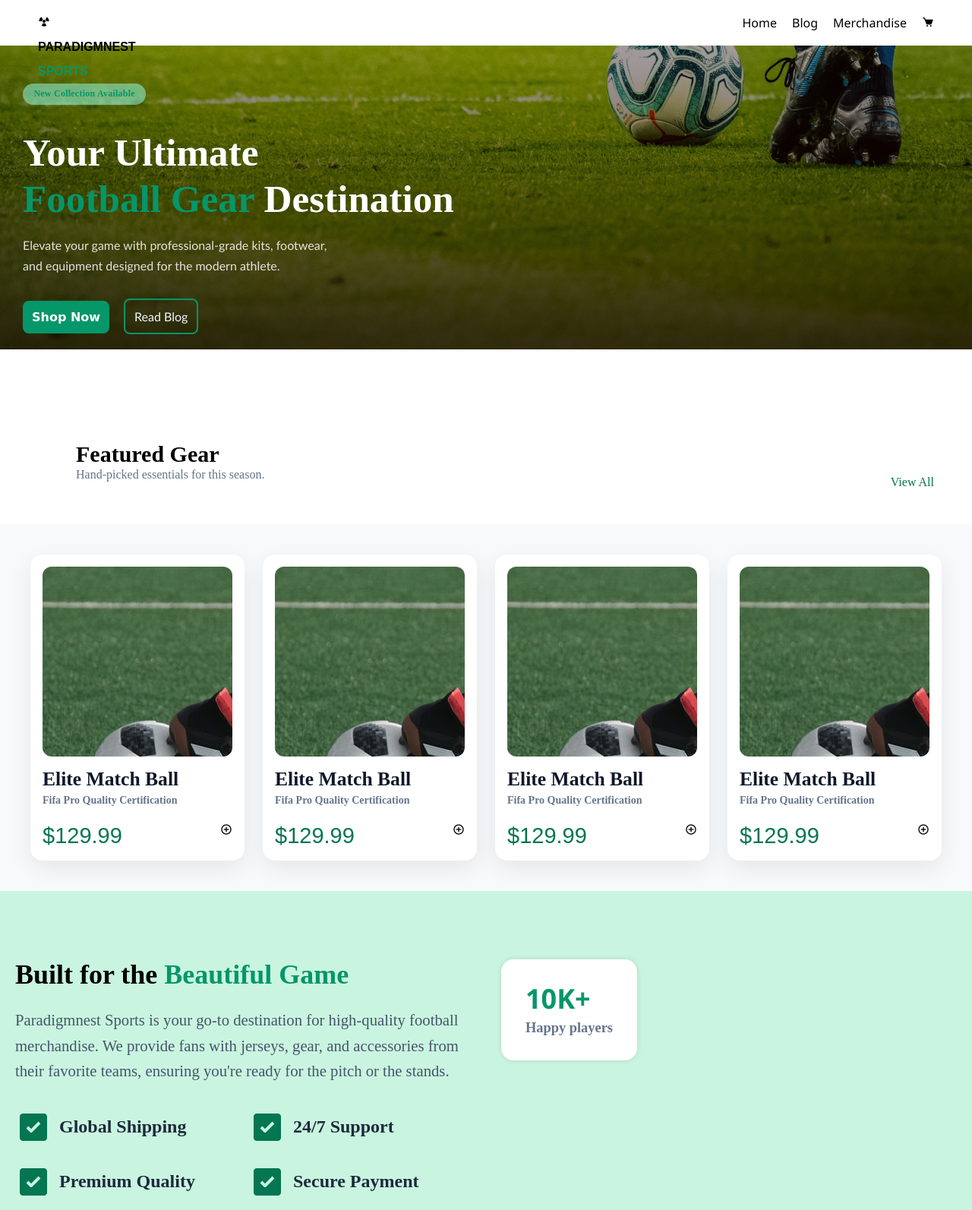
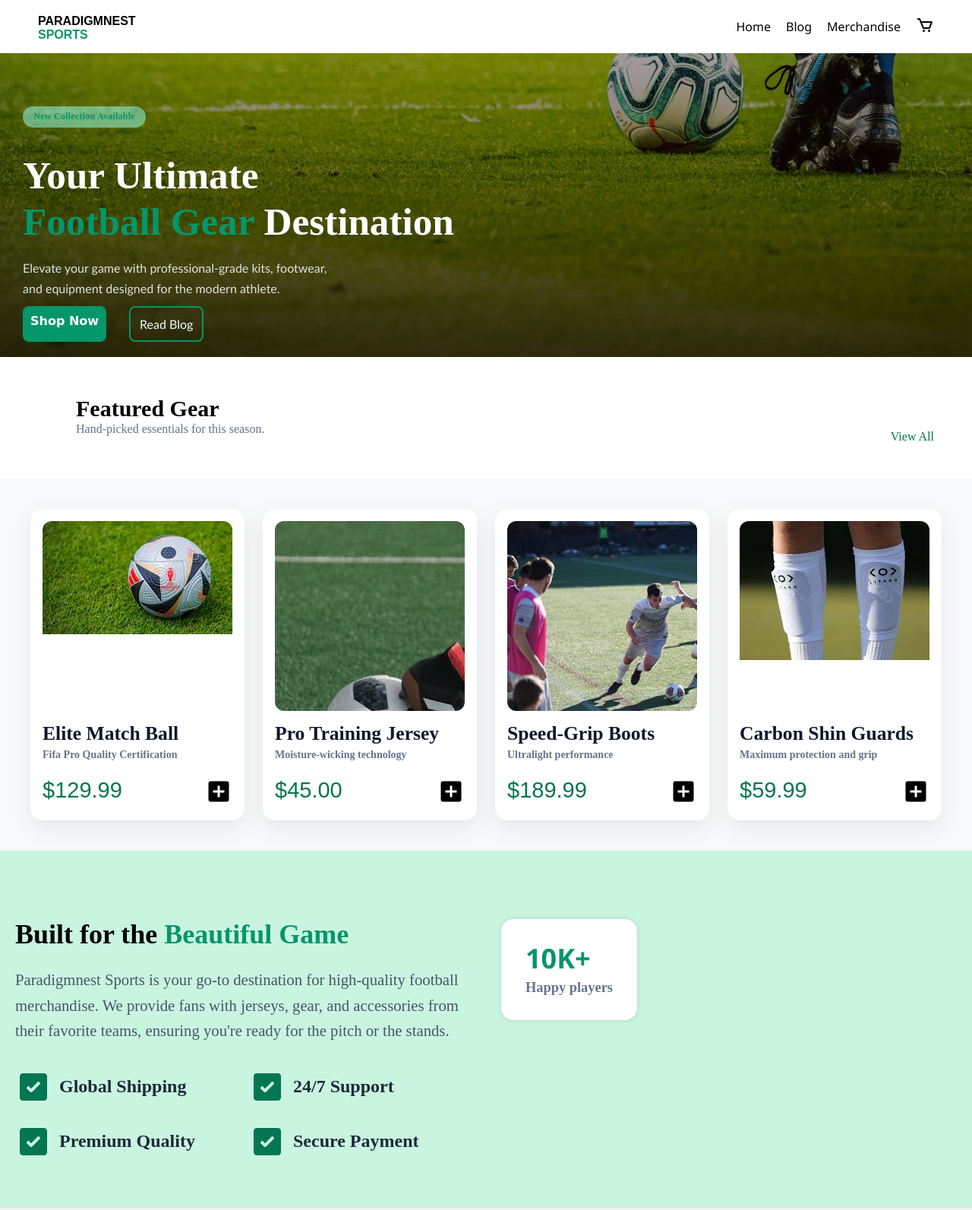
Before and after one commit to Micheal-tdev/Paradigmsports-Training, a plain HTML site: page index.html in a window 1280 px wide. Shown: the top 1593 px of the page at 76% size. Drawn offline with nearby package versions, Linux system fonts and the light colour scheme.

Commit message:
I might have finished it

```diff
--- a/index.html
+++ b/index.html
@@ -10,19 +10,21 @@
 <body>
     <!--Navigation Header-->
     <header class="nav_bar">
-        <div class="logo" id="">
-            <i class='bx bxs-radiation'></i>
-            PARADIGMNEST
-             <span class="sports">SPORTS</span>
+        <div class="logo">
+            <!-- <svg xmlns="http://www.w3.org/2000/svg" width="36" height="36" viewBox="0 0 24 24" style="fill: rgba(5, 150, 105);transform: ;msFilter:;"><path d="M9.912 8.531 7.121 3.877a.501.501 0 0 0-.704-.166 9.982 9.982 0 0 0-4.396 7.604.505.505 0 0 0 .497.528l5.421.09a4.042 4.042 0 0 1 1.973-3.402zm8.109-4.51a.504.504 0 0 0-.729.151L14.499 8.83a4.03 4.03 0 0 1 1.546 3.112l5.419-.09a.507.507 0 0 0 .499-.53 9.986 9.986 0 0 0-3.942-7.301zm-4.067 11.511a4.015 4.015 0 0 1-1.962.526 4.016 4.016 0 0 1-1.963-.526l-2.642 4.755a.5.5 0 0 0 .207.692A9.948 9.948 0 0 0 11.992 22a9.94 9.94 0 0 0 4.396-1.021.5.5 0 0 0 .207-.692l-2.641-4.755z"></path><circle cx="12" cy="12" r="3"></circle></svg> -->
+
+        <p>PARADIGMNEST <span class="sports">SPORTS</span></p>
         </div>
 
         <ul class="nav_links">
             <li><a href="#" id="home">Home</a></li>
             <li><a href="#">Blog</a></li>
             <li><a href="#">Merchandise</a></li>
-            <span class="cart">
-                <i class='bx bxs-cart'></i>
-            </span>
+            <li>
+                <a href="#" class="cart">
+                    <svg xmlns="http://www.w3.org/2000/svg" width="24" height="24" viewBox="0 0 24 24" style="fill: rgba(0, 0, 0, 1);transform: ;msFilter:;"><path d="M21.822 7.431A1 1 0 0 0 21 7H7.333L6.179 4.23A1.994 1.994 0 0 0 4.333 3H2v2h2.333l4.744 11.385A1 1 0 0 0 10 17h8c.417 0 .79-.259.937-.648l3-8a1 1 0 0 0-.115-.921zM17.307 15h-6.64l-2.5-6h11.39l-2.25 6z"></path><circle cx="10.5" cy="19.5" r="1.5"></circle><circle cx="17.5" cy="19.5" r="1.5"></circle></svg>
+                </a>
+            </li>
         </ul>
     </header>
 
@@ -67,7 +69,7 @@
         <div class="card_container">
             <div class="card">
             <div class="product_img">
-                <img src="boot and ball.png" alt="a ball and boots">
+                <img src="ball_png.jpg" alt="a ball and boots">
             </div>
             <h3>Elite Match Ball</h3>
             <p>Fifa Pro Quality Certification</p>
@@ -75,7 +77,7 @@
             <div class="product_price">
                 <span class="price">$129.99</span>
                 <span>
-                    <i class='bx  bx-plus-circle'></i>
+                    <svg xmlns="http://www.w3.org/2000/svg" width="36" height="36" viewBox="0 0 24 24" style="fill: rgba(0, 0, 0, 1);transform: ;msFilter:;"><path d="M5 21h14a2 2 0 0 0 2-2V5a2 2 0 0 0-2-2H5a2 2 0 0 0-2 2v14a2 2 0 0 0 2 2zm2-10h4V7h2v4h4v2h-4v4h-2v-4H7v-2z"></path></svg>
                 </span>
             </div>
             </div>
@@ -85,13 +87,13 @@
             <div class="product_img">
                 <img src="boot and ball.png" alt="a ball and boots">
             </div>
-            <h3>Elite Match Ball</h3>
-            <p>Fifa Pro Quality Certification</p>
+            <h3>Pro Training Jersey</h3>
+            <p>Moisture-wicking technology</p>
 
             <div class="product_price">
-                <span class="price">$129.99</span>
+                <span class="price">$45.00</span>
                 <span>
-                    <i class='bx  bx-plus-circle'></i>
+                    <svg xmlns="http://www.w3.org/2000/svg" width="36" height="36" viewBox="0 0 24 24" style="fill: rgba(0, 0, 0, 1);transform: ;msFilter:;"><path d="M5 21h14a2 2 0 0 0 2-2V5a2 2 0 0 0-2-2H5a2 2 0 0 0-2 2v14a2 2 0 0 0 2 2zm2-10h4V7h2v4h4v2h-4v4h-2v-4H7v-2z"></path></svg>
                 </span>
             </div>
             </div>
@@ -99,15 +101,15 @@
             <!--card 3-->
              <div class="card">
             <div class="product_img">
-                <img src="boot and ball.png" alt="a ball and boots">
+                <img src="two players.jpg" alt="two players">
             </div>
-            <h3>Elite Match Ball</h3>
-            <p>Fifa Pro Quality Certification</p>
+            <h3>Speed-Grip Boots</h3>
+            <p>Ultralight performance</p>
 
             <div class="product_price">
-                <span class="price">$129.99</span>
+                <span class="price">$189.99</span>
                 <span>
-                    <i class='bx  bx-plus-circle'></i>
+                    <svg xmlns="http://www.w3.org/2000/svg" width="36" height="36" viewBox="0 0 24 24" style="fill: rgba(0, 0, 0, 1);transform: ;msFilter:;"><path d="M5 21h14a2 2 0 0 0 2-2V5a2 2 0 0 0-2-2H5a2 2 0 0 0-2 2v14a2 2 0 0 0 2 2zm2-10h4V7h2v4h4v2h-4v4h-2v-4H7v-2z"></path></svg>
                 </span>
             </div>
             </div>
@@ -115,15 +117,15 @@
             <!--card 4-->
              <div class="card">
             <div class="product_img">
-                <img src="boot and ball.png" alt="a ball and boots">
+                <img src="shin-guards.jpg" alt="shin guard">
             </div>
-            <h3>Elite Match Ball</h3>
-            <p>Fifa Pro Quality Certification</p>
+            <h3>Carbon Shin Guards</h3>
+            <p>Maximum protection and grip</p>
 
             <div class="product_price">
-                <span class="price">$129.99</span>
+                <span class="price">$59.99</span>
                 <span>
-                    <i class='bx  bx-plus-circle'></i>
+                   <svg xmlns="http://www.w3.org/2000/svg" width="36" height="36" viewBox="0 0 24 24" style="fill: rgba(0, 0, 0, 1);transform: ;msFilter:;"><path d="M5 21h14a2 2 0 0 0 2-2V5a2 2 0 0 0-2-2H5a2 2 0 0 0-2 2v14a2 2 0 0 0 2 2zm2-10h4V7h2v4h4v2h-4v4h-2v-4H7v-2z"></path></svg>
                 </span>
             </div>
             </div>
--- a/style.css
+++ b/style.css
@@ -15,7 +15,7 @@ body{
     justify-content: space-between;
     align-items: center;
     background-color: #ffffff;
-    height: 60px;
+    height: 70px;
     position: sticky;
     z-index: 100;
     top: 0%;
@@ -32,10 +32,12 @@ body{
 }
 
 .logo {
+    display: flex;
+    align-items: center;
+    gap: 8px;
     font-weight: 800;
     font-family: sans-serif;
     margin-left: 50px;
-    line-height: 2rem;
     font-size: 1.0rem;
 }
 
@@ -53,15 +55,19 @@ body{
     transition: color 0.3 ease;
 }
 
+
 .image_sect {
-    height: 20px;
-    margin-bottom: 500px;
+    min-height: 50vh;
 }
 
 
 .image_container {
   height: 50vh;
-  object-fit: cover;
+   display: flex;
+  align-items: center;
+   box-sizing: border-box;
+    padding: 0 2rem;
+  padding-left: 30px;
   background:
     linear-gradient(
       to top,
@@ -73,6 +79,11 @@ body{
   background-size: cover;
   background-position: center;
   background-repeat: no-repeat;
+}
+
+.img_text {
+  max-width: 700px;
+  width: 100%;
 }
 
 
@@ -89,9 +100,6 @@ body{
     margin-bottom: 2rem;
 }
 
-.img_text {
-    margin-left: 30px;
-}
 
 .img_text h1 {
     font-size: 3.2rem;
@@ -110,14 +118,16 @@ body{
 }
 
 .btn_links{
-    margin-top: 30px;
+  display: flex;
+  gap: 15px;
+  flex-wrap: wrap;
+  padding-top: 10px;
 }
 
 .pry_btn{
     background-color: #059669;
     color: #ffffff;
     margin-right: 15px;
-    border: 2px solid #059669;
     text-decoration: none;
     display: inline-block;
     padding: 10px;
@@ -125,6 +135,7 @@ body{
     font-weight: 600;
     font-family: cursive;
     transition: all 0.3s ease;
+    border: none;
 }
 
 .pry_btn:hover{
@@ -132,6 +143,7 @@ body{
     border: none;
     color: #ffffff;
     transition: all 0.3s ease;
+    border: none;
 }
 
 
@@ -144,14 +156,17 @@ body{
     color: aliceblue;
     font-weight: 400;
     font-family: 'Trebuchet MS', 'Lucida Sans Unicode', 'Lucida Grande', 'Lucida Sans', Arial, sans-serif;
-    transition: all 0.3 ease;
+    transition: all 0.3s ease;
 
 }
+
+
 
 .gear_div {
     display: flex;
     justify-content: space-between;
     align-items: center;
+    padding-top: 50px;
 }
 
 .gear_wrapper{
@@ -476,12 +491,7 @@ svg {
     color: #1da1f2;
 }
 
-.icon {
-    background-color: #e1306c;
-}
-.icon:hover{
-    background-color: #059669;
-}
+
 .shop {
     letter-spacing: 0.05em;
     font-weight: 700;
```
Also changed, not shown: ball_png.jpg (added), shin-guards.jpg (added), two players.jpg (added).
